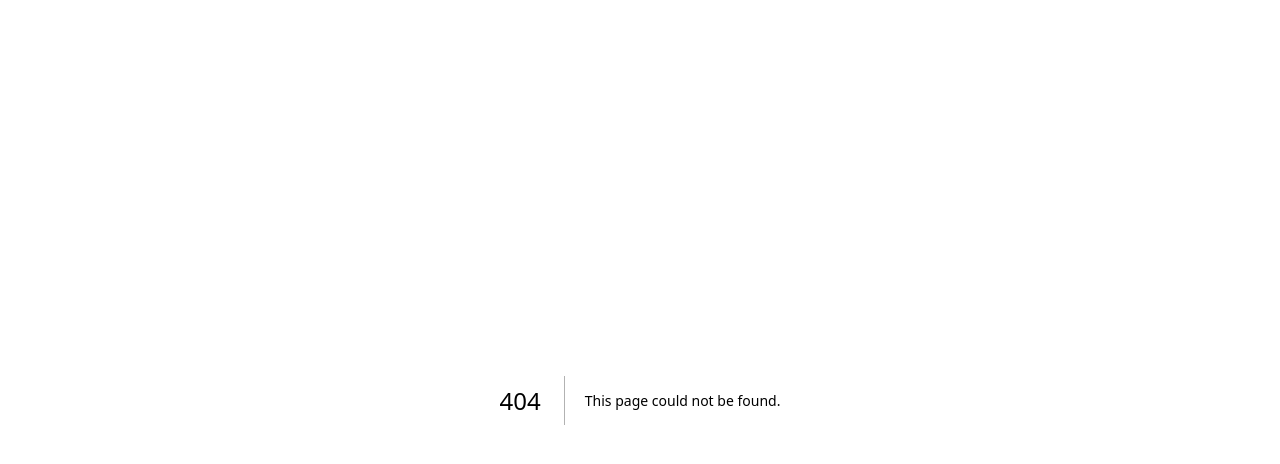
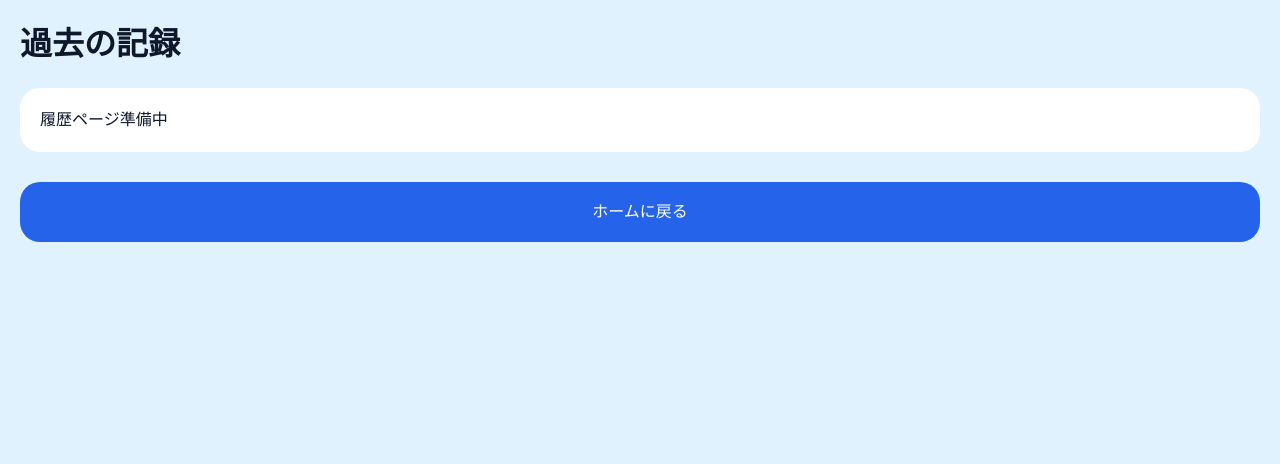
Before and after one commit to fumichama1-ship-it/baby-health-log, a Next.js app: page /history in a window 1280 px wide. Before the commit this address had no page. Shown: the top 464 px of the page. Built offline with nearby package versions, Linux system fonts and the light colour scheme.

Commit message:
Create page.tsx

```diff
--- /dev/null
+++ b/app/history/page.tsx
@@ -0,0 +1,19 @@
+export default function HistoryPage() {
+  return (
+    <main style={{ minHeight: "100vh", background: "#e0f2fe", padding: 20 }}>
+      <h1 style={{ fontSize: 32, fontWeight: "bold", color: "#0f172a" }}>
+        過去の記録
+      </h1>
+
+      <div style={{ background: "white", padding: 20, borderRadius: 20, marginTop: 20 }}>
+        <p style={{ color: "#0f172a" }}>履歴ページ準備中</p>
+      </div>
+
+      <a href="/">
+        <button style={{ marginTop: 30, width: "100%", height: 60, background: "#2563eb", color: "white", borderRadius: 20 }}>
+          ホームに戻る
+        </button>
+      </a>
+    </main>
+  );
+}
```
